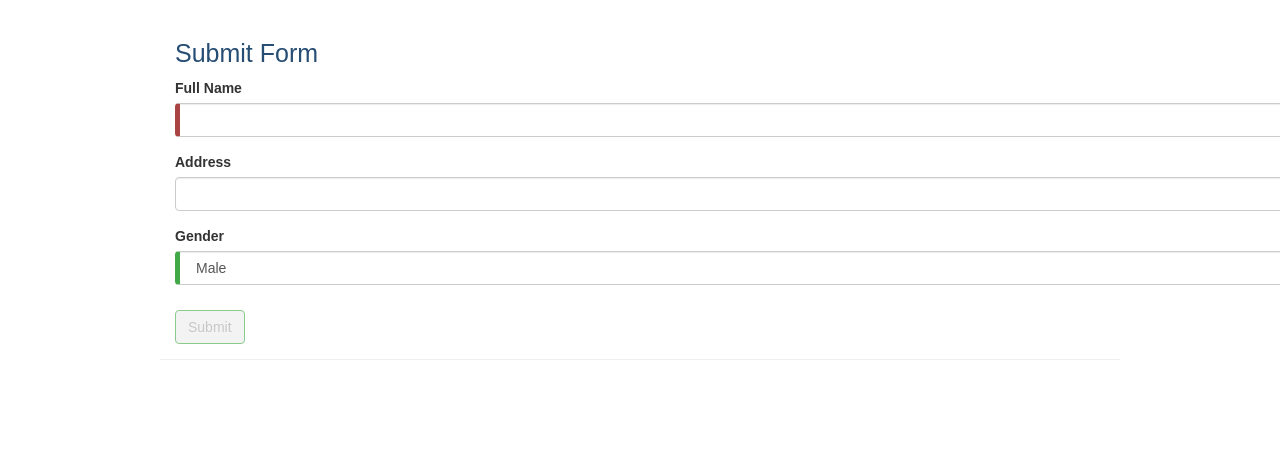
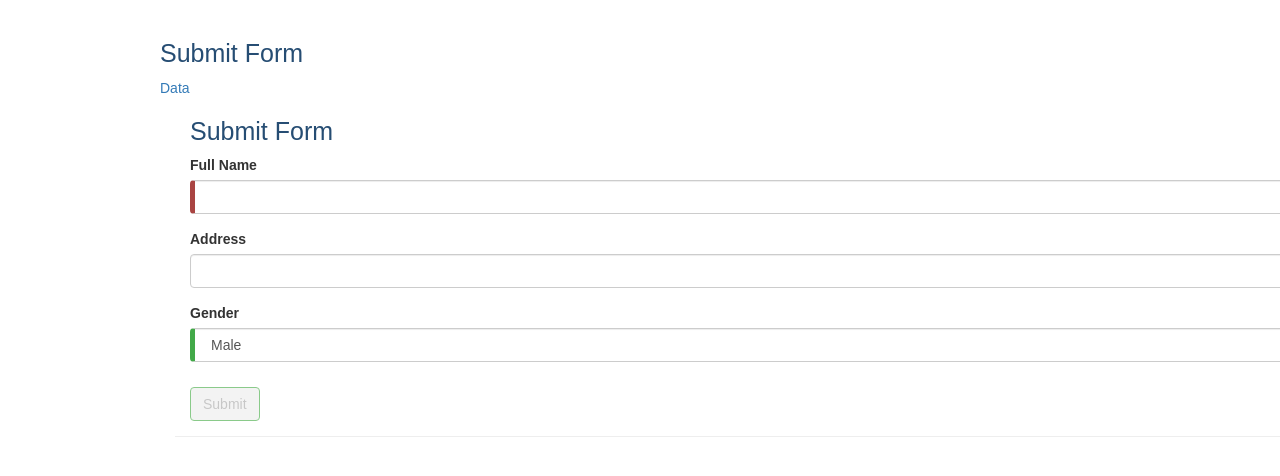
Before and after one commit to Novice9531/angular-yhj4pk, an Angular app: page / in a window 1280 px wide. Shown: the top 476 px of the page. Built offline with nearby package versions, Linux system fonts and the light colour scheme.

Commit message:
3 files modified

```diff
--- a/src/app/app.component.html
+++ b/src/app/app.component.html
@@ -1,5 +1,8 @@
+<app-top-bar></app-top-bar>
+
+<div class="container">
 <app-hero-form></app-hero-form>
-
+</div>
 
 <!--
 Copyright Google LLC. All Rights Reserved.
--- a/src/app/hero-form/hero-form.component.html
+++ b/src/app/hero-form/hero-form.component.html
@@ -58,6 +58,9 @@
     </div>
     <br>
     <button type="button" class="btn btn-primary" (click)="submitted=false">Edit</button>
+    <form action="src/index.html">
+      <input type="submit" value="Back" />
+  </form>
   </div>
 </div>
 
--- a/src/app/top-bar/top-bar.component.html
+++ b/src/app/top-bar/top-bar.component.html
@@ -1,3 +1,7 @@
 <a routerLink="src/index.html">
-  <h1>My Store</h1>
+  <h1>Submit Form</h1>
 </a>
+<a routerLink="src/index.html"
+  class="button fancy-button">
+  Data
+</a>
```
